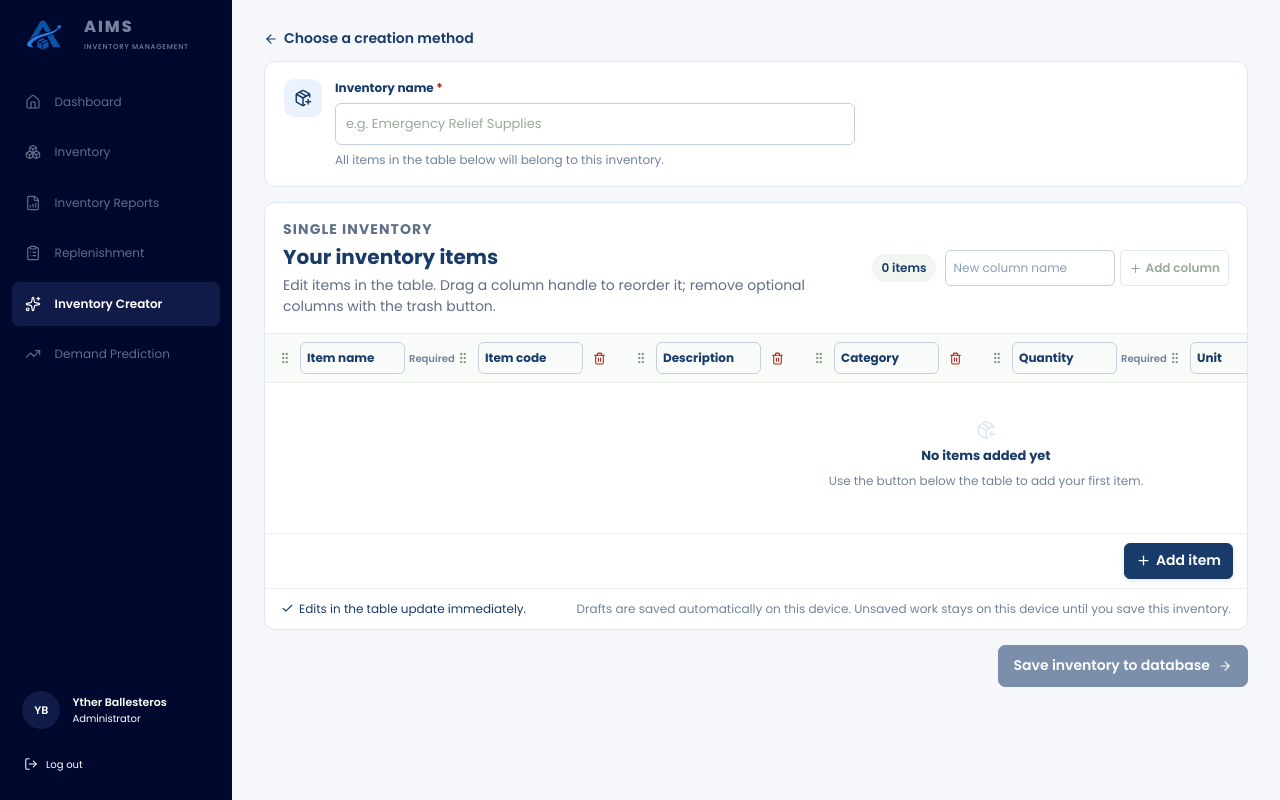
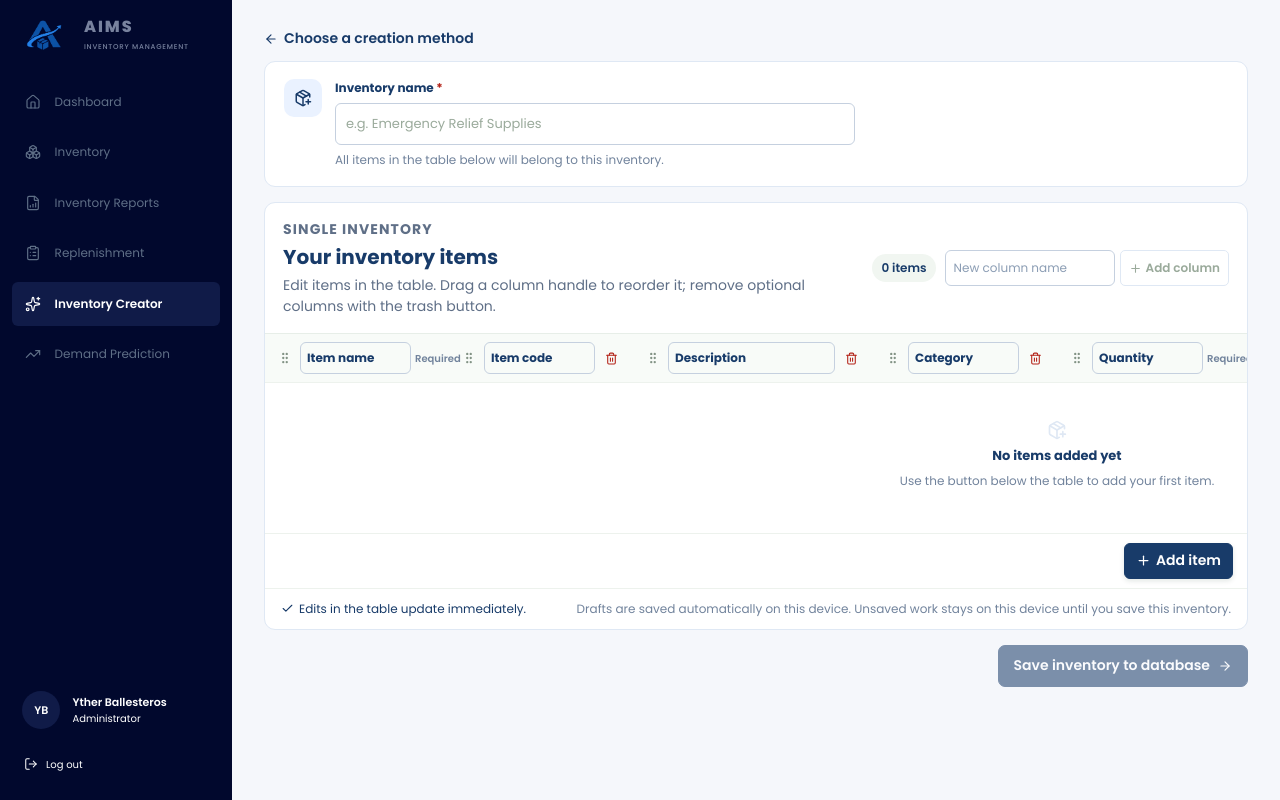
Before and after one commit to bienrose/software_eng, a Next.js app in the folder aims/: page /inventory/manual in a window 1280 px wide. Built offline with nearby package versions, Linux system fonts and the light colour scheme.

Commit message:
Align inventory editor columns

```diff
--- a/aims/app/inventory_creator/manual/manual-page.tsx
+++ b/aims/app/inventory_creator/manual/manual-page.tsx
@@ -679,6 +679,10 @@ export default function ManualInventoryPage({ inventoryId }: { inventoryId?: str
                 </div>
                 <div className={styles.tableWrap}>
                   <table className={styles.sheet} onKeyDown={handleGridKeyDown} onPaste={handleGridPaste}>
+                    <colgroup>
+                      {columnOrder.map((key) => <col key={key} className={key === "description" ? styles.descriptionColumn : styles.dataColumn} />)}
+                      <col className={styles.actionColumn} />
+                    </colgroup>
                     <thead><tr>{columnOrder.map(renderColumnHeader)}
                       <th><span className={styles.srOnly}>Actions</span></th>
                     </tr></thead>
--- a/aims/app/inventory_creator/manual/manual.module.css
+++ b/aims/app/inventory_creator/manual/manual.module.css
@@ -32,12 +32,15 @@
 .addItemButton { display:inline-flex; min-height:32px; align-items:center; justify-content:center; gap:5px; padding:0 11px; border:1px solid var(--green-dark); border-radius:6px; background:var(--green-dark); color:#fff; font:inherit; font-size:10px; font-weight:600; box-shadow:0 2px 5px rgba(16,60,32,.12); cursor:pointer; transition:background .15s ease,transform .15s ease; }
 .addItemButton:hover { background:var(--green-dark-hover); transform:translateY(-1px); }
 .addItemButton:focus-visible { outline:3px solid rgba(20,92,50,.2); outline-offset:2px; }
-.sheet { width:100%; min-width:920px; border-collapse:collapse; text-align:left; }
+.sheet { width:100%; min-width:920px; table-layout:fixed; border-collapse:collapse; text-align:left; }
+.dataColumn { width:184px; }
+.descriptionColumn { width:240px; }
+.actionColumn { width:56px; }
 .sheet th { height:auto; min-height:38px; padding:8px 9px; vertical-align:top; background:#f8fbf8; color:var(--green-muted); font-size:9px; font-weight:700; white-space:nowrap; }
 .sheet .headerInput { display:block; width:100%; min-width:90px; height:28px; padding:0 6px; border:1px solid transparent; border-radius:4px; outline:none; background:transparent; color:var(--green-dark); font:inherit; font-size:9px; font-weight:700; }
 .sheet .headerInput:hover { border-color:#d9e6da; background:#fff; }
 .sheet .headerInput:focus { border-color:var(--green-dark); background:#fff; }
-.columnHeader { display:grid; min-width:160px; grid-template-columns:22px minmax(90px,1fr) 25px; align-items:center; gap:4px; }
+.columnHeader { display:grid; width:100%; min-width:0; grid-template-columns:22px minmax(0,1fr) 25px; align-items:center; gap:4px; }
 .columnHeader .headerInput { min-width:0; }
 .columnHeader .customFieldControls { grid-column:1 / -1; }
 .dragHandle { display:inline-flex; width:22px; height:26px; align-items:center; justify-content:center; border:0; border-radius:4px; background:transparent; color:#829385; cursor:grab; }
@@ -53,12 +56,11 @@
 .sheet .choiceOptions { height:26px; flex:1 1 150px; padding:0 5px; }
 .customFieldControls button { display:inline-flex; flex:0 0 auto; width:24px; height:24px; align-items:center; justify-content:center; border:0; border-radius:4px; background:transparent; color:var(--red); cursor:pointer; }
 .customFieldControls button:hover { background:var(--red-bg); }
-.sheet td { height:48px; padding:5px 7px; border-top:1px solid #edf2ed; }
+.sheet td { height:48px; padding:5px 9px; border-top:1px solid #edf2ed; }
 .sheet tbody tr:hover { background:#fbfdfb; }
-.sheet input,.sheet select { width:100%; min-width:78px; height:32px; padding:0 7px; border:1px solid transparent; border-radius:5px; outline:none; background:transparent; color:var(--green-dark); font:inherit; font-size:10px; }
+.sheet input,.sheet select { width:100%; min-width:0; height:32px; padding:0 6px; border:1px solid transparent; border-radius:5px; outline:none; background:transparent; color:var(--green-dark); font:inherit; font-size:10px; }
 .sheet input:hover,.sheet select:hover { border-color:#d9e6da; background:white; }
 .sheet input:focus,.sheet select:focus { border-color:var(--green-dark); background:white; box-shadow:0 0 0 2px rgba(20,92,50,.07); }
-.sheet input[type="number"] { min-width:75px; }
 .statusBadge { display:inline-flex; padding:4px 7px; border:1px solid transparent; border-radius:5px; font-size:9px; font-weight:600; white-space:nowrap; }
 .statusIn { border-color:var(--green-border); background:var(--green-light); color:var(--green-dark); }
 .statusLow { border-color:var(--yellow-border); background:var(--yellow-bg); color:var(--yellow); }
```
